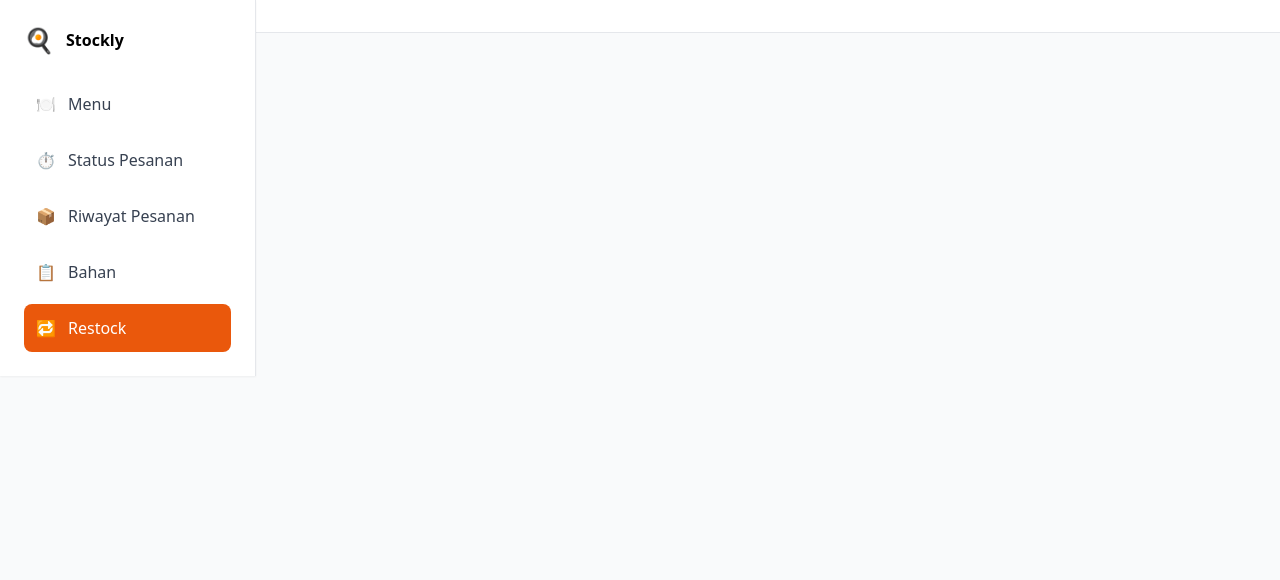
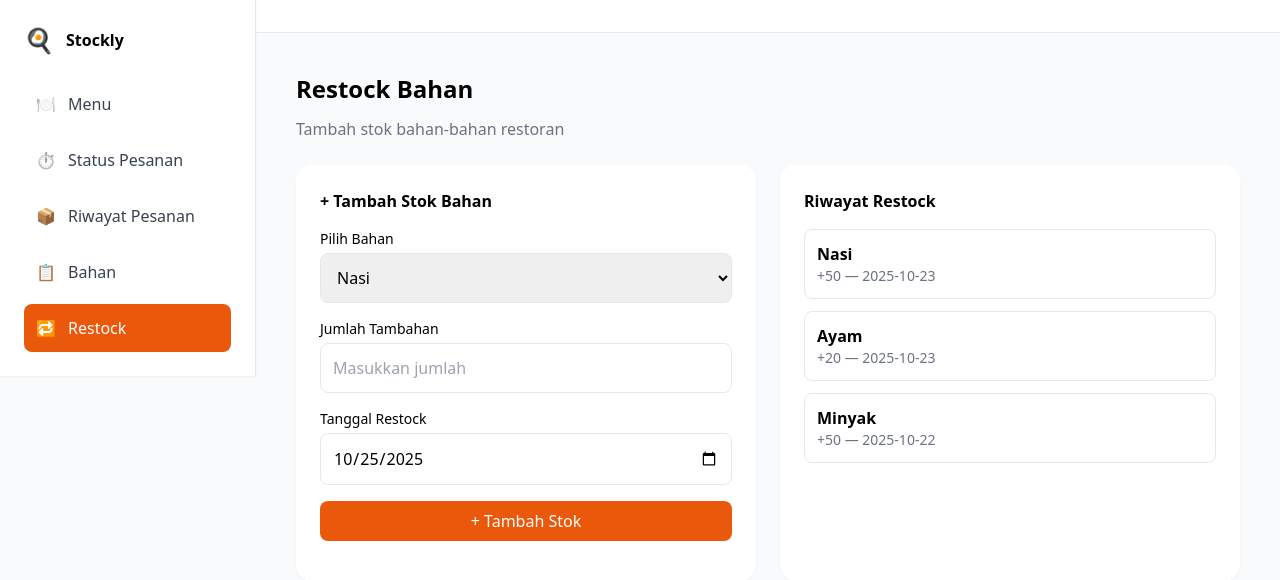
Before and after one commit to Ilanewos/Stockly, a React (Vite) app in the folder frontend/: page /restock in a window 1280 px wide. Shown: the top 580 px of the page. Built offline with nearby package versions, Linux system fonts and the light colour scheme.

Commit message:
Menambahkan Halaman Restock

```diff
--- a/frontend/src/App.jsx
+++ b/frontend/src/App.jsx
@@ -4,6 +4,7 @@ import Sidebar from "./components/Sidebar";
 import Header from "./components/Header";
 import MenuPage from "./pages/MenuPage";
 import BahanPage from "./pages/BahanPage";
+import RestockPage from "./pages/RestockPage";
 
 export default function App() {
   const [open, setOpen] = useState(false);
@@ -17,6 +18,8 @@ export default function App() {
           <Routes>
             <Route path="/" element={<MenuPage />} />
             <Route path="/bahan" element={<BahanPage />} />
+            <Route path="/restock" element={<RestockPage />} />
+
           </Routes>
         </main>
       </div>
--- /dev/null
+++ b/frontend/src/pages/RestockPage.jsx
@@ -0,0 +1,68 @@
+import React, { useState } from 'react'
+import { bahan as bahanData, restock as restockData } from '../data'
+
+export default function RestockPage(){
+  const [selectedId, setSelectedId] = useState(bahanData[0]?.id_bahan || '')
+  const [jumlah, setJumlah] = useState('')
+  const [tanggal, setTanggal] = useState(new Date().toISOString().slice(0,10))
+  const [history, setHistory] = useState(restockData)
+
+  function handleSubmit(e){
+    e.preventDefault()
+    if(!jumlah) return
+    const next = { id_restok: history.length+1, id_bahan: Number(selectedId), jumlah_tambah: Number(jumlah), tanggal }
+    setHistory([next, ...history])
+    setJumlah('')
+  }
+
+  return (
+    <div className="p-6">
+      <h2 className="text-2xl font-bold mb-3">Restock Bahan</h2>
+      <p className="text-gray-500 mb-6">Tambah stok bahan-bahan restoran</p>
+
+      <div className="grid grid-cols-1 lg:grid-cols-2 gap-6">
+        <div className="card">
+          <h3 className="font-semibold mb-4">+ Tambah Stok Bahan</h3>
+          <form onSubmit={handleSubmit} className="space-y-4">
+            <div>
+              <label className="block text-sm mb-1">Pilih Bahan</label>
+              <select value={selectedId} onChange={e => setSelectedId(e.target.value)} className="w-full p-3 border rounded-lg">
+                {bahanData.map(b => <option key={b.id_bahan} value={b.id_bahan}>{b.nama_bahan}</option>)}
+              </select>
+            </div>
+            <div>
+              <label className="block text-sm mb-1">Jumlah Tambahan</label>
+              <input value={jumlah} onChange={e=>setJumlah(e.target.value)} placeholder="Masukkan jumlah" className="w-full p-3 border rounded-lg" />
+            </div>
+            <div>
+              <label className="block text-sm mb-1">Tanggal Restock</label>
+              <input type="date" value={tanggal} onChange={e=>setTanggal(e.target.value)} className="w-full p-3 border rounded-lg" />
+            </div>
+            <button className="w-full py-2 rounded-lg bg-orange-600 text-white">+ Tambah Stok</button>
+          </form>
+        </div>
+
+        <div className="card">
+          <h3 className="font-semibold mb-4">Riwayat Restock</h3>
+          {history.length === 0 ? <p className="text-gray-400">Belum ada riwayat restock</p> : (
+            <ul className="space-y-3">
+              {history.map(r => {
+                const b = bahanData.find(x => x.id_bahan === r.id_bahan)
+                return (
+                  <li key={r.id_restok} className="border rounded-lg p-3">
+                    <div className="flex justify-between">
+                      <div>
+                        <div className="font-semibold">{b?.nama_bahan}</div>
+                        <div className="text-sm text-gray-500">+{r.jumlah_tambah} — {r.tanggal}</div>
+                      </div>
+                    </div>
+                  </li>
+                )
+              })}
+            </ul>
+          )}
+        </div>
+      </div>
+    </div>
+  )
+}
```
